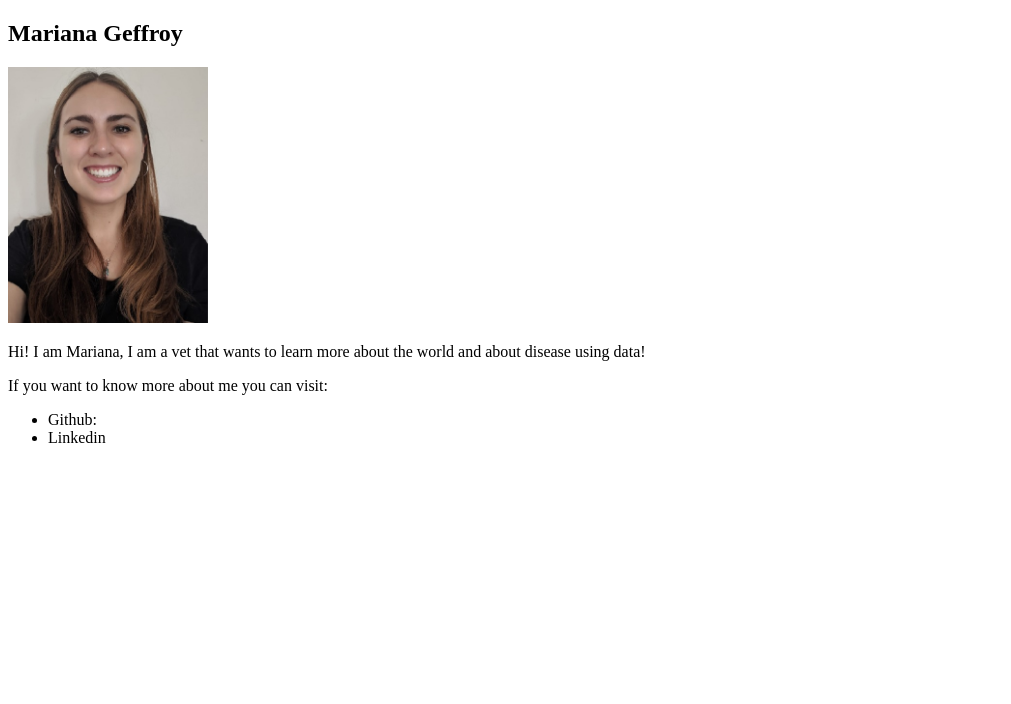
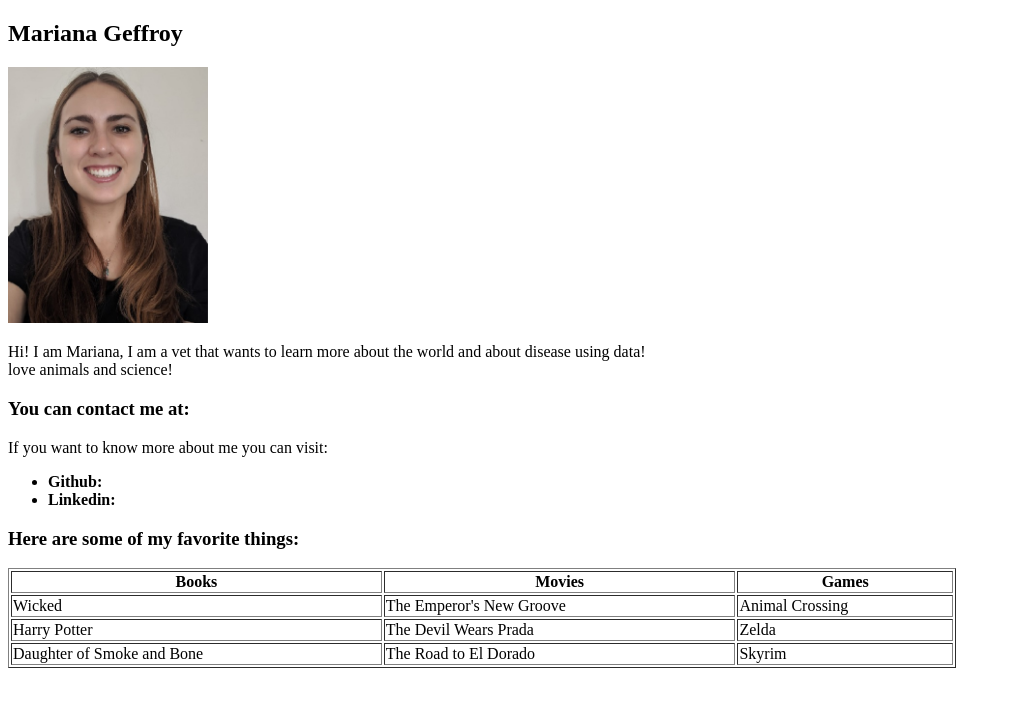
Before and after one commit to mgeffroy/mgeffroy.github.io, a plain HTML site: page index.html in a window 1280 px wide. Shown: the whole page, without its empty margins (0-1011 px from the left). Drawn offline with Linux system fonts and the light colour scheme.

Commit message:
Added data about me

```diff
--- a/index.html
+++ b/index.html
@@ -12,12 +12,39 @@
     <img src="Photo/Geffroy Mariana .jpg" alt="Who's this?" width="200">
     <article>
    <p> Hi! I am Mariana, I am a vet that wants to learn more about the world and about disease using data!
-
-    <p> If you want to know more about me you can visit:
+   <br> love animals and science! </p>
+   </section>
+   <section>
+   <h3>You can contact me at:</h3>
+    <p> If you want to know more about me you can visit: </p>
         <ul>
-<li>Github:</li>
-<li>Linkedin</li>
-
+<li> <strong>Github:</strong></li>
+<li> <strong>Linkedin:</strong></li>
+</section>
+<section>
+<h3>Here are some of my favorite things:</h3>
+<table style="width:75%" border = "1px solid black">
+  <tr>
+    <th>Books</th>
+    <th>Movies</th>
+    <th>Games</th>
+  </tr>
+  <tr>
+    <td>Wicked</td>
+    <td>The Emperor's New Groove</td>
+    <td>Animal Crossing</td>
+  </tr>
+  <tr>
+    <td>Harry Potter</td>
+    <td>The Devil Wears Prada</td>
+    <td>Zelda</td>
+  </tr>
+  <tr>
+    <td>Daughter of Smoke and Bone</td>
+    <td>The Road to El Dorado</td>
+    <td>Skyrim</td>
+  </tr>
+</table>
         </ul>
   </section>
 </body>
```
